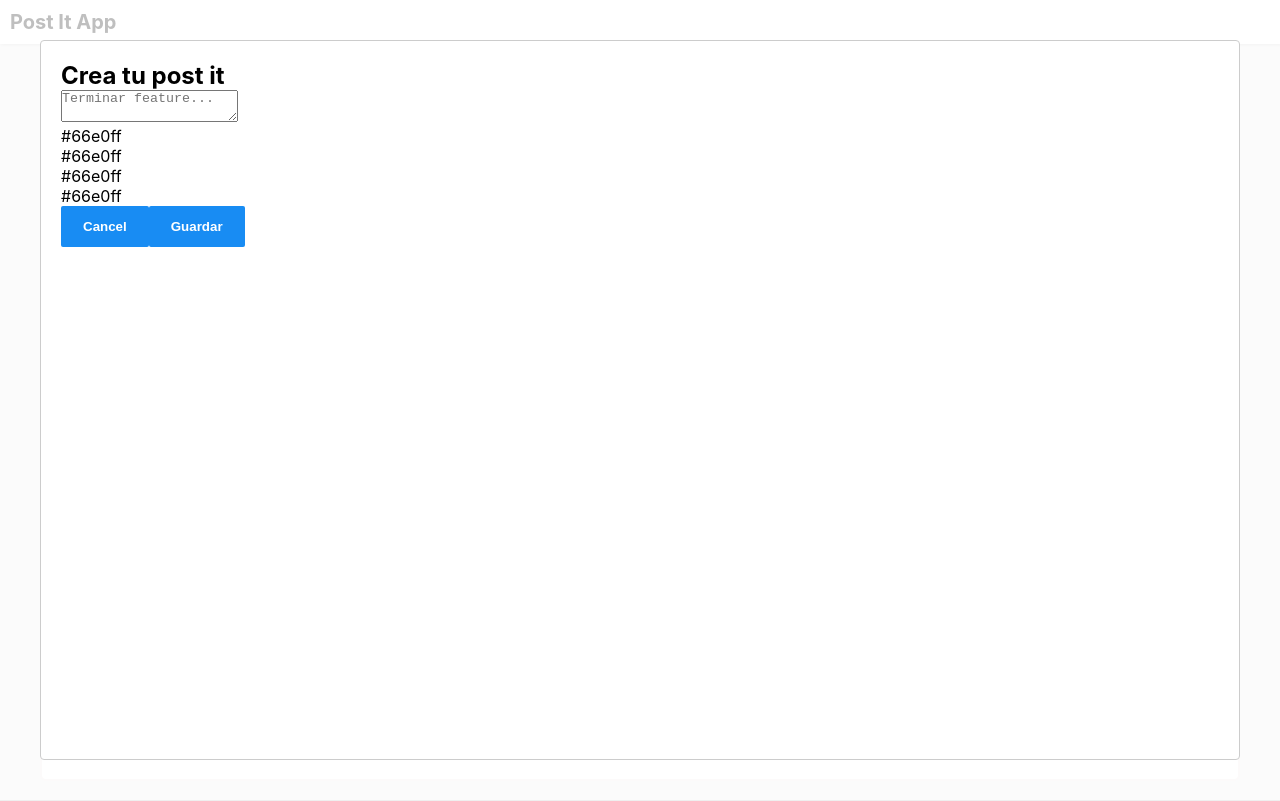
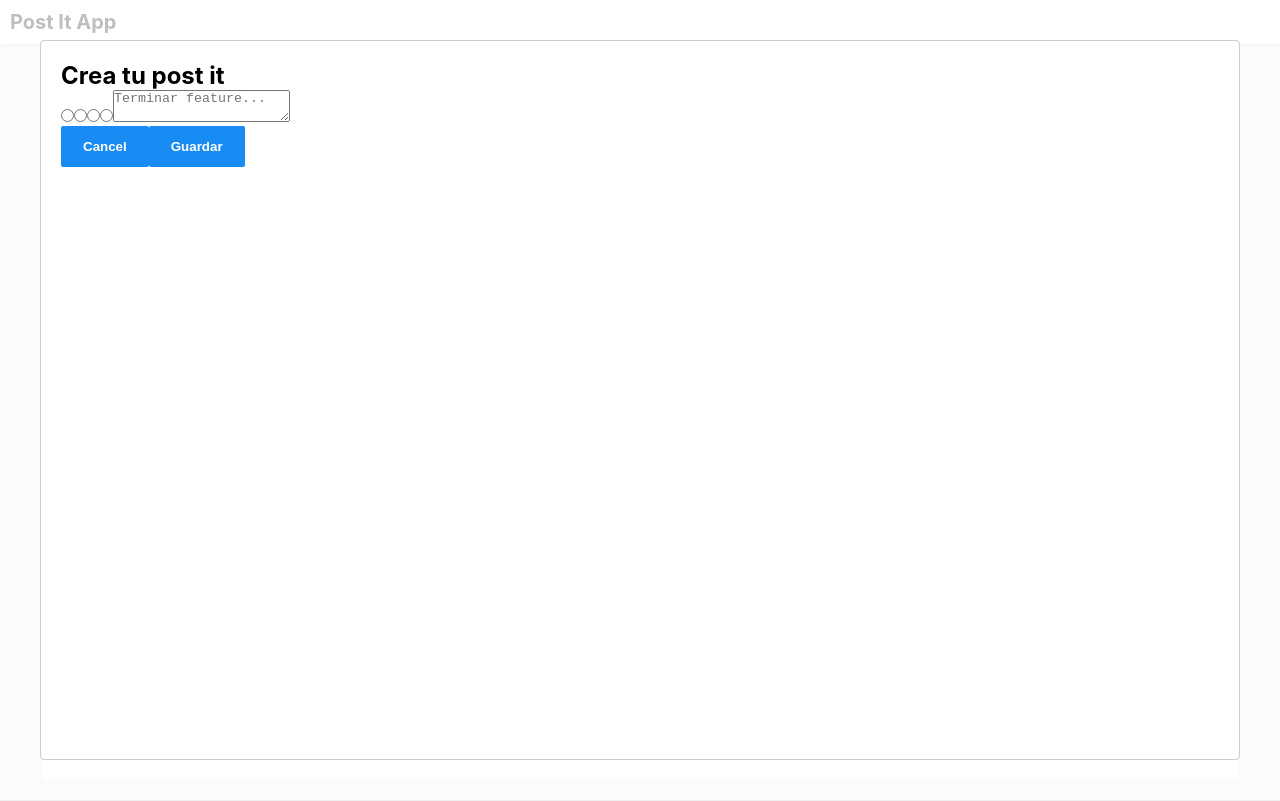
Before and after one commit to tobicorradi/post-it-app, a React (Create React App) app: page / in a window 1280 px wide. Both pictures are taken after a click on the button "Create Post It". Built offline with nearby package versions, Linux system fonts and the light colour scheme.

Commit message:
Radio buttons? Not sure

```diff
--- a/src/components/ModalContent/index.jsx
+++ b/src/components/ModalContent/index.jsx
@@ -1,11 +1,26 @@
 import React, {useState} from 'react'
 import Modal from 'react-modal'
 import Button from '../Button'
-
+import { useDispatch, useSelector } from 'react-redux'
 const ModalContent = () => {
+    const dispatch = useDispatch()
+    const state = useSelector(state => state.postList)
     const [modalIsOpen, setModalIsOpen] = useState(false)
+    const [newPost, setNewPost] = useState({
+        text: '',
+        color: '',
+    })
     const handleButton = () => {
         setModalIsOpen(!modalIsOpen)
+    }
+    const handleSubmit = (e, text) => {
+        e.preventDefault()
+        handleButton()
+        const newPostObj = {
+            id: state.length + 1,
+            text: text,
+            color: '#33333'
+        }
     }
     const colorOptions = ['#66e0ff', '#66e0ff', '#66e0ff', '#66e0ff']
 
@@ -14,12 +29,12 @@ const ModalContent = () => {
             <Button onClick={handleButton} text={'Create Post It'} />
             <Modal isOpen={modalIsOpen} ariaHideApp={false}>
                 <h2>Crea tu post it</h2>
-                <form>
+                <form onSubmit={handleSubmit}>
+                    {colorOptions.map(color => <input type="radio" value={color} name="color" />)}
                     <textarea placeholder="Terminar feature..."></textarea>
                 </form>
-                {colorOptions.map(color => <div>{color}</div>)}
                 <Button onClick={handleButton} text={'Cancel'} />
-                <Button onClick={handleButton} text={'Guardar'} />
+                <Button onClick={handleSubmit} text={'Guardar'} />
             </Modal>
         </>
     )
```
